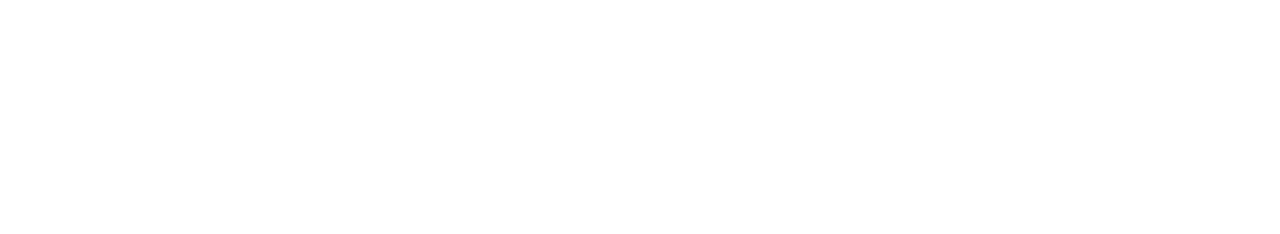
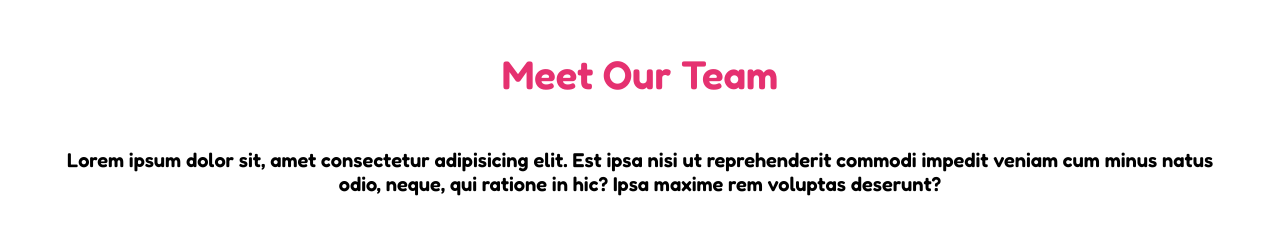
Before and after one commit to MatteoGrigoletto/html-css-float-cards, a plain HTML site: page index.html in a window 1280 px wide. Drawn offline with Linux system fonts and the light colour scheme.

Commit message:
aggiunto titolo

```diff
--- a/css/style.css
+++ b/css/style.css
@@ -1,4 +1,6 @@
-/*general*/
+/*----------
+general
+----------*/
 
 *{
     box-sizing: border-box;
@@ -10,7 +12,9 @@
     margin: auto;
     background-color: white;
 }
-/*body*/
+/*---------
+body
+---------*/
 .clearfix:after{
     content: "";
     display: block;
@@ -19,3 +23,14 @@
 body{
     font-family: 'Fredoka', sans-serif;
 }
+h1{
+    color: #E53170;
+    font-size: 40px;
+    text-align: center;
+    margin: 50px;
+}
+.center{
+    text-align: center;
+    font-size: 20px;
+    margin: 0 20px;
+}
--- a/index.html
+++ b/index.html
@@ -13,5 +13,13 @@
     <title>Float cards</title>
 </head>
 <body>
+    <section class="container">
+        <div>
+            <h1>Meet Our Team</h1>
+        </div>
+        <div>
+            <p class="center">Lorem ipsum dolor sit, amet consectetur adipisicing elit. Est ipsa nisi ut reprehenderit commodi impedit veniam cum minus natus odio, neque, qui ratione in hic? Ipsa maxime rem voluptas deserunt?</p>
+        </div>
+    </section>
 </body>
 </html>
```
